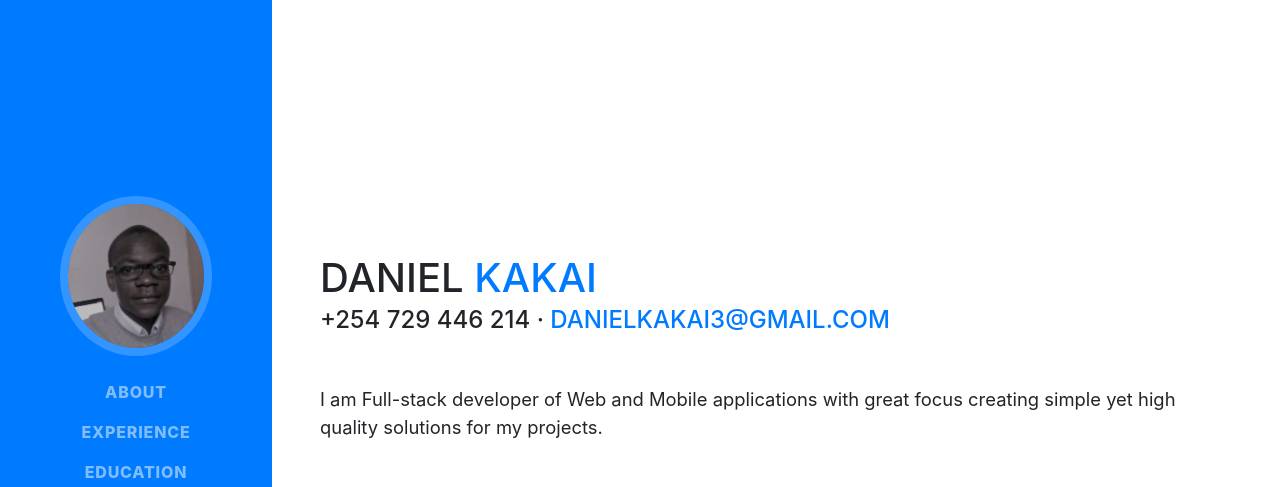
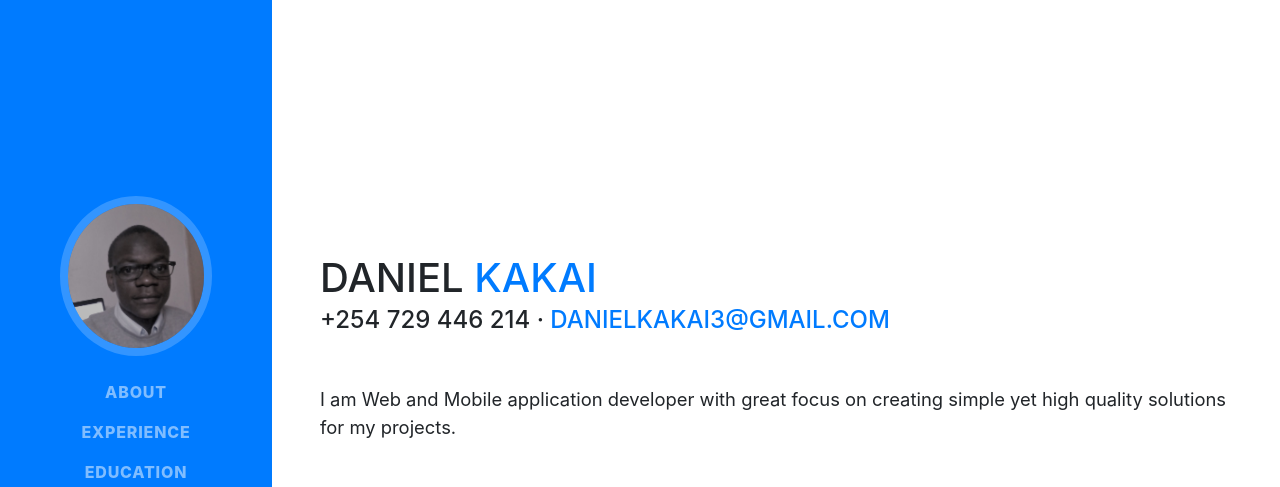
Before and after one commit to DANIELKAKAI/danielkakai-old.github.io, a website with bundled scripts: page index.html in a window 1280 px wide. Shown: the top 487 px of the page. Built offline with nearby package versions, Linux system fonts and the light colour scheme.

Commit message:
new update

```diff
--- a/index.html
+++ b/index.html
@@ -68,7 +68,7 @@
           <div class="subheading mb-5">+254 729 446 214 ·
             <a href="mailto:danielkakai3@gmail.com">danielkakai3@gmail.com</a>
           </div>
-          <p class="lead mb-5">I am Full-stack developer of Web and Mobile applications with great focus creating
+          <p class="lead mb-5">I am Web and Mobile application developer with great focus on creating
           	simple yet high quality solutions for my projects.
           </p>
           <div class="social-icons">
```
